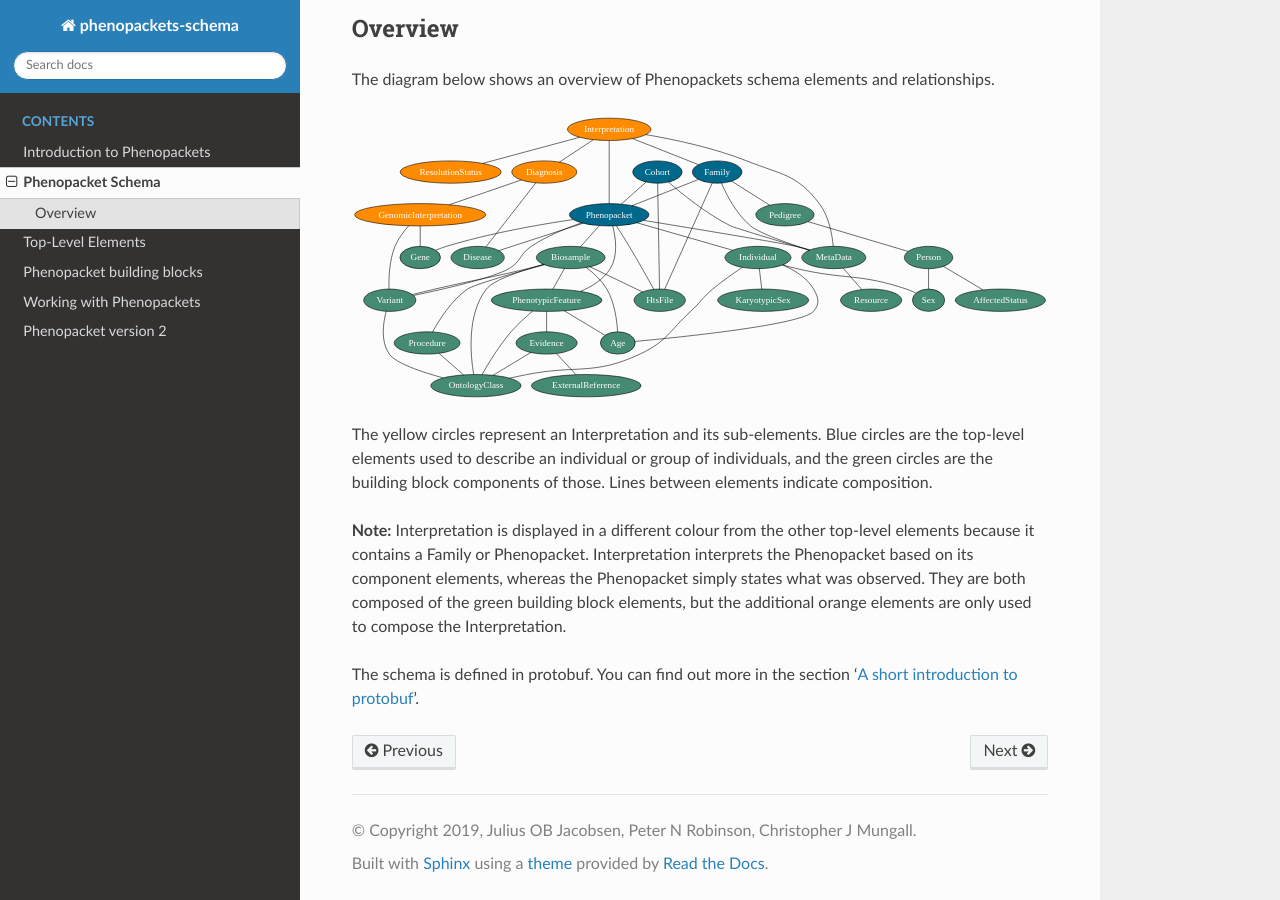
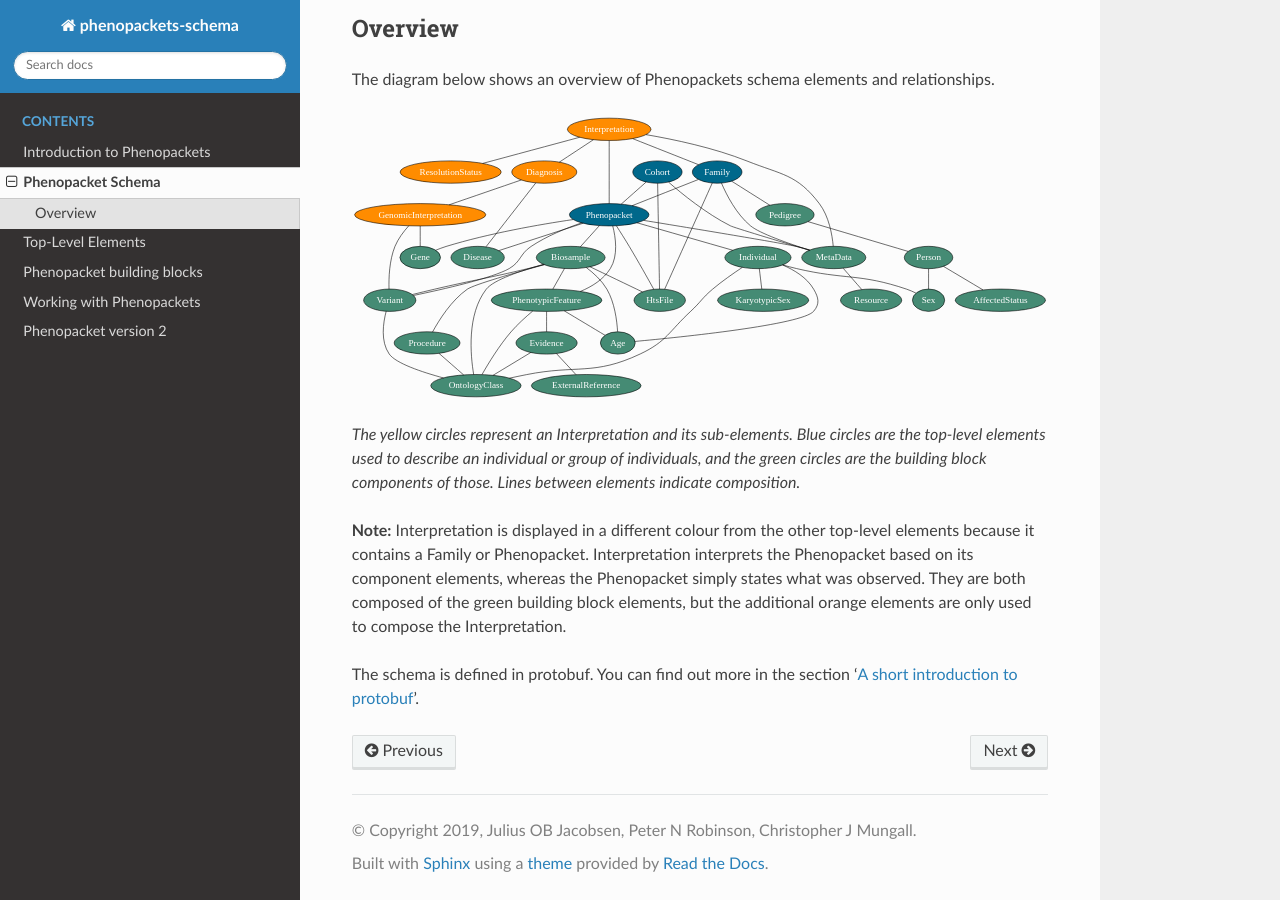
Before and after one commit to phenopackets/phenopacket-schema, a Sphinx documentation site: the page built from docs/schema.rst, in a window 1280 px wide and 900 px high, scrolled down 604 px. Built offline with Sphinx 7.4.7 and the Read the Docs theme 2.0.0, drawn with Linux system fonts in a browser that asks for light colours.

```diff
--- a/docs/schema.rst
+++ b/docs/schema.rst
@@ -29,7 +29,7 @@ The diagram below shows an overview of Phenopackets schema elements and relation
 
 .. figure:: graph/phenopacket-schema-v1.svg
 
-The yellow circles represent an Interpretation and its sub-elements. Blue circles are the top-level elements used to describe an individual or group of individuals, and the green circles are the building block components of those. Lines between elements indicate composition.
+*The yellow circles represent an Interpretation and its sub-elements. Blue circles are the top-level elements used to describe an individual or group of individuals, and the green circles are the building block components of those. Lines between elements indicate composition.*
 
 **Note:** Interpretation is displayed in a different colour from the other top-level elements because it contains a Family or Phenopacket. Interpretation interprets the Phenopacket based on its component elements, whereas the Phenopacket simply states what was observed. They are both composed of the green building block elements, but the additional orange elements are only used to compose the Interpretation.
 
```
